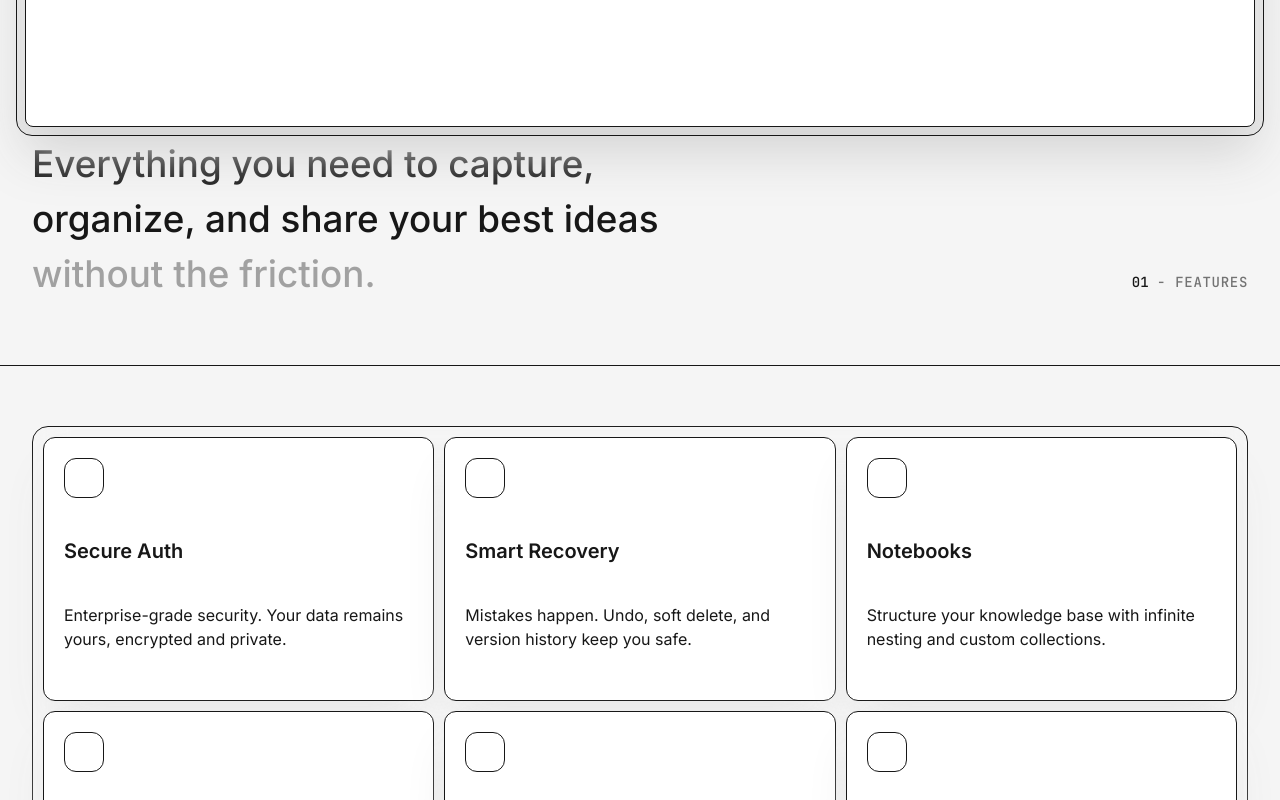
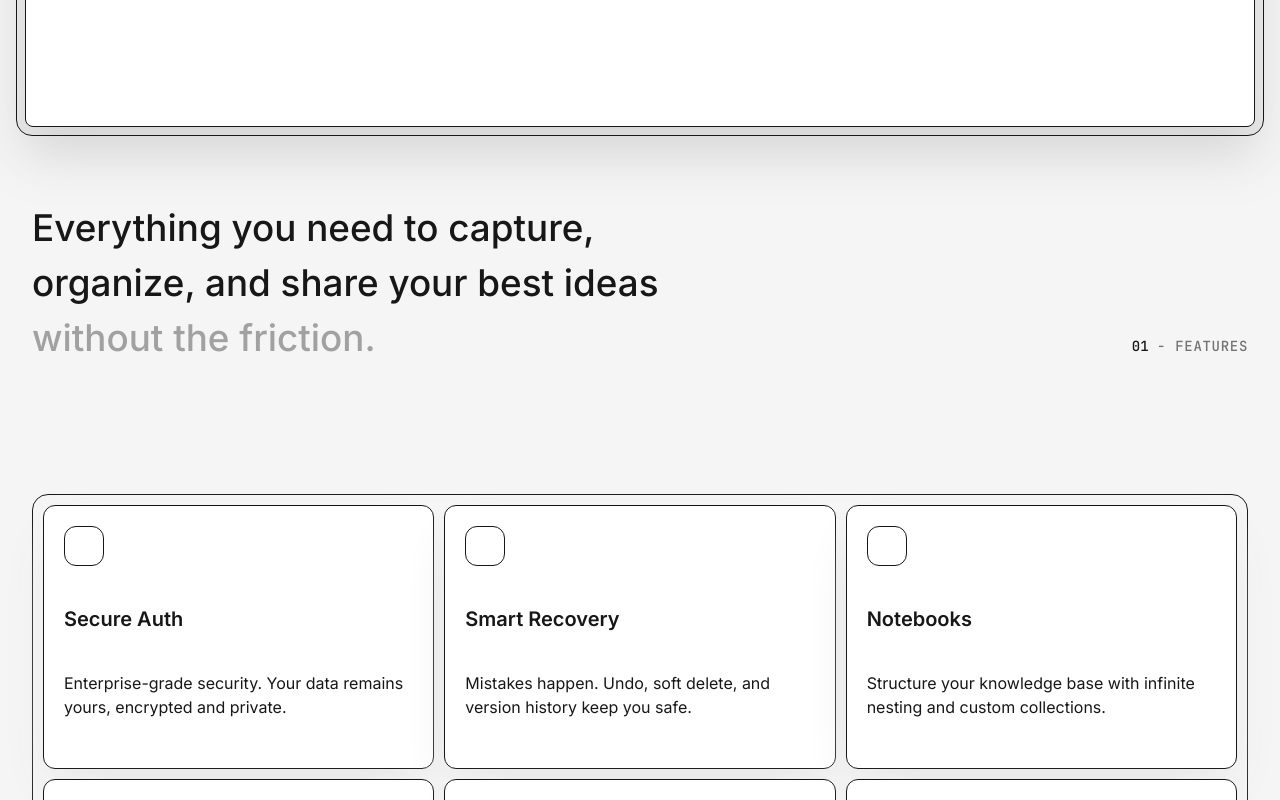
Before and after one commit to Prateek1789/Notes-App, a Next.js app in the folder v2-nextjs/: page / in a window 1280 px wide. Shown: the part 1000-1800 px from the top of the page. Built offline with nearby package versions, Linux system fonts and the light colour scheme.

Commit message:
Chore: Tweaked styling for feature section

```diff
--- a/v2-nextjs/src/components/sections/FeatureGrid.tsx
+++ b/v2-nextjs/src/components/sections/FeatureGrid.tsx
@@ -35,17 +35,17 @@ const FeatureGrid = () => {
 
     return (
         <section id="feature"
-                 className="h-auto flex flex-col items-center justify-center">
-            <div className="w-full h-auto px-4 md:px-8 pb-16 flex gap-4 items-baseline-last justify-between border-b border-b-line">
+                 className="w-full h-auto py-0 flex flex-col items-center justify-center bg-transparent gap-px">
+            <div className="w-full h-auto px-4 md:px-8 py-16 flex gap-4 items-baseline-last justify-between bg-background rounded-[6px]">
                 <h2 className="text-h2 font-medium max-w-[30ch]">
                     Everything you need to capture, organize, and share your best ideas <span className="text-neutral-400">without the friction.</span>
                 </h2>
-                <span className="font-mono text-sm font-medium">
+                <span className="font-mono text-sm font-medium hidden lg:inline">
                     <span className="text-foreground">01 </span>
                     <span className="text-neutral-500 tracking-wider">- FEATURES</span>
                 </span>
             </div>
-            <div className="w-full h-auto px-4 md:px-8 pt-15 flex items-center justify-center">
+            <div className="w-full h-auto px-4 md:px-8 py-16 flex items-center justify-center bg-background rounded-[6px]">
                 <div className="w-full h-auto xl:h-[70vh] p-2.5 bg-transparent backdrop-blur-lg border border-line rounded-2xl grid grid-cols-1 md:grid-cols-2 xl:grid-cols-3 grid-rows-[repeat(6),calc(100%/6)] md:grid-rows-[repeat(3),calc(100%/3)] xl:grid-rows-[repeat(2),50%] gap-2.5">
                     {features.map(feature => {
                         return (
```
